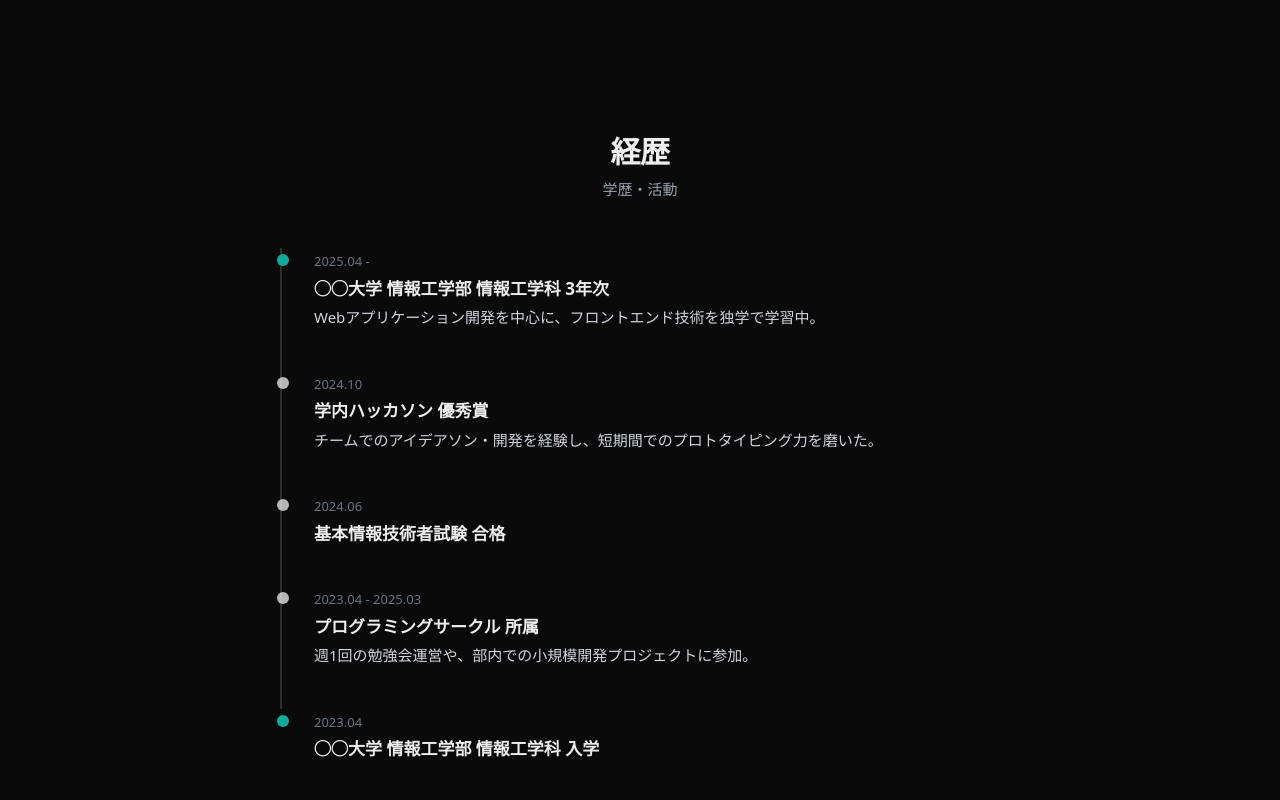
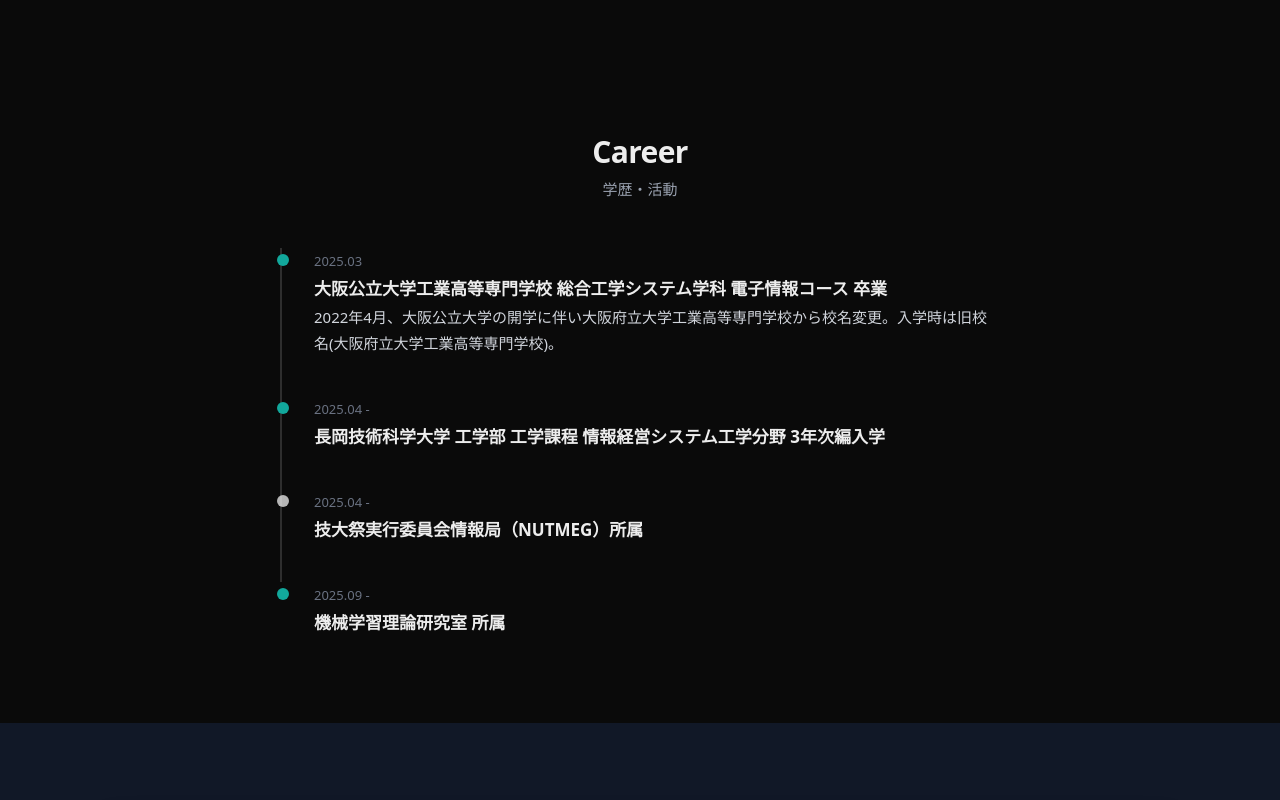
Before and after one commit to nakatashingo/nakata-portfolio, a Next.js app in the folder app/: page / in a window 1280 px wide. Shown: the part 600-1400 px from the top of the page. Built offline with nearby package versions, Linux system fonts and the light colour scheme.

Commit message:
Update CareerSection title from Japanese to English

```diff
--- a/app/app/components/CareerSection.tsx
+++ b/app/app/components/CareerSection.tsx
@@ -15,7 +15,7 @@
   <section id="career" className="px-8 py-22">
     <div className="mx-auto max-w-[720px]">
       <Reveal>
-        <h1 className="m-0 mb-2 text-center text-3xl font-extrabold tracking-[-0.02em]">経歴</h1>
+        <h1 className="m-0 mb-2 text-center text-3xl font-extrabold tracking-[-0.02em]">Career</h1>
         <p className="m-0 mb-12 text-center text-[0.9375rem] text-gray-400">学歴・活動</p>
       </Reveal>
       <Reveal delay={0.1}>
--- a/app/app/data/career.ts
+++ b/app/app/data/career.ts
@@ -1,45 +1,38 @@
 import type { CareerEntry } from "@/app/types";
 
 /**
- * 経歴セクションのデータ(ダミー)。
- * 以下は仮の項目です。ご自身の学歴・サークル/資格/受賞歴などに書き換えてください。
+ * 経歴セクションのデータ(実データ)。
+ * 資格・受賞・サークル活動など(category: "activity")が別途あれば、この配列に追加してください。
  * - period: "2023.04 -" のような表記、または "2022.04 - 2023.03" のような期間表記
  * - category: "education"(学歴) または "activity"(その他の活動)
  * - description: 補足したい場合のみ記載(任意)
- * 新しい項目ほど上に来るよう、日付の新しい順に並べるのがおすすめです。
+ * 古い項目ほど上に来るよう、日付の古い順に並べています。idは1から順番に振ってください。
  */
 export const careerEntries: CareerEntry[] = [
   {
     id: 1,
-    period: "2025.04 -",
-    title: "◯◯大学 情報工学部 情報工学科 3年次",
+    period: "2025.03",
+    title: "大阪公立大学工業高等専門学校 総合工学システム学科 電子情報コース 卒業",
     category: "education",
-    description: "Webアプリケーション開発を中心に、フロントエンド技術を独学で学習中。",
+    description:
+      "2022年4月、大阪公立大学の開学に伴い大阪府立大学工業高等専門学校から校名変更。入学時は旧校名(大阪府立大学工業高等専門学校)。",
   },
   {
     id: 2,
-    period: "2024.10",
-    title: "学内ハッカソン 優秀賞",
-    category: "activity",
-    description: "チームでのアイデアソン・開発を経験し、短期間でのプロトタイピング力を磨いた。",
+    period: "2025.04 -",
+    title: "長岡技術科学大学 工学部 工学課程 情報経営システム工学分野 3年次編入学",
+    category: "education",
   },
   {
     id: 3,
-    period: "2024.06",
-    title: "基本情報技術者試験 合格",
+    period: "2025.04 -",
+    title: "技大祭実行委員会情報局（NUTMEG）所属",
     category: "activity",
   },
   {
     id: 4,
-    period: "2023.04 - 2025.03",
-    title: "プログラミングサークル 所属",
-    category: "activity",
-    description: "週1回の勉強会運営や、部内での小規模開発プロジェクトに参加。",
-  },
-  {
-    id: 5,
-    period: "2023.04",
-    title: "◯◯大学 情報工学部 情報工学科 入学",
+    period: "2025.09 -",
+    title: "機械学習理論研究室 所属",
     category: "education",
   },
 ];
```
